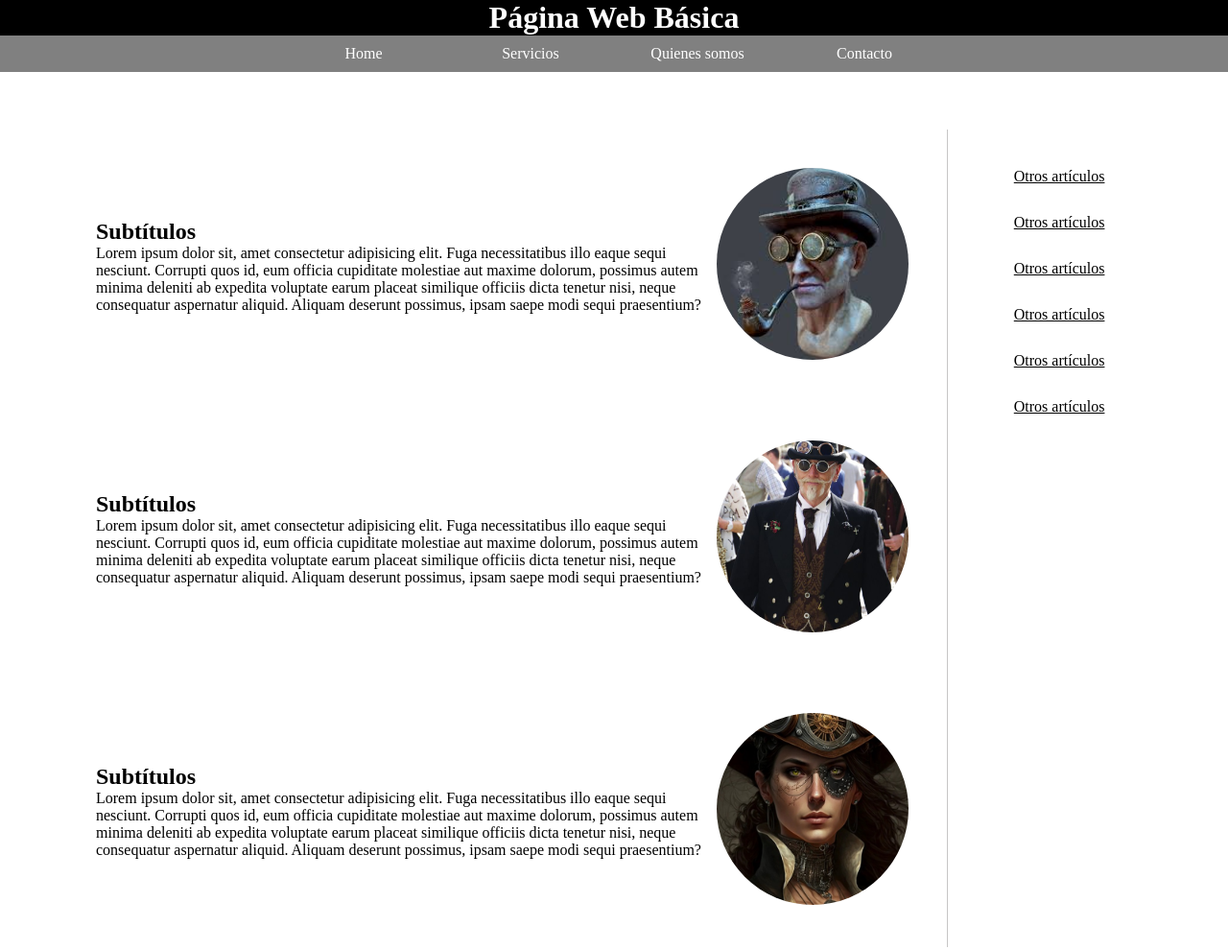
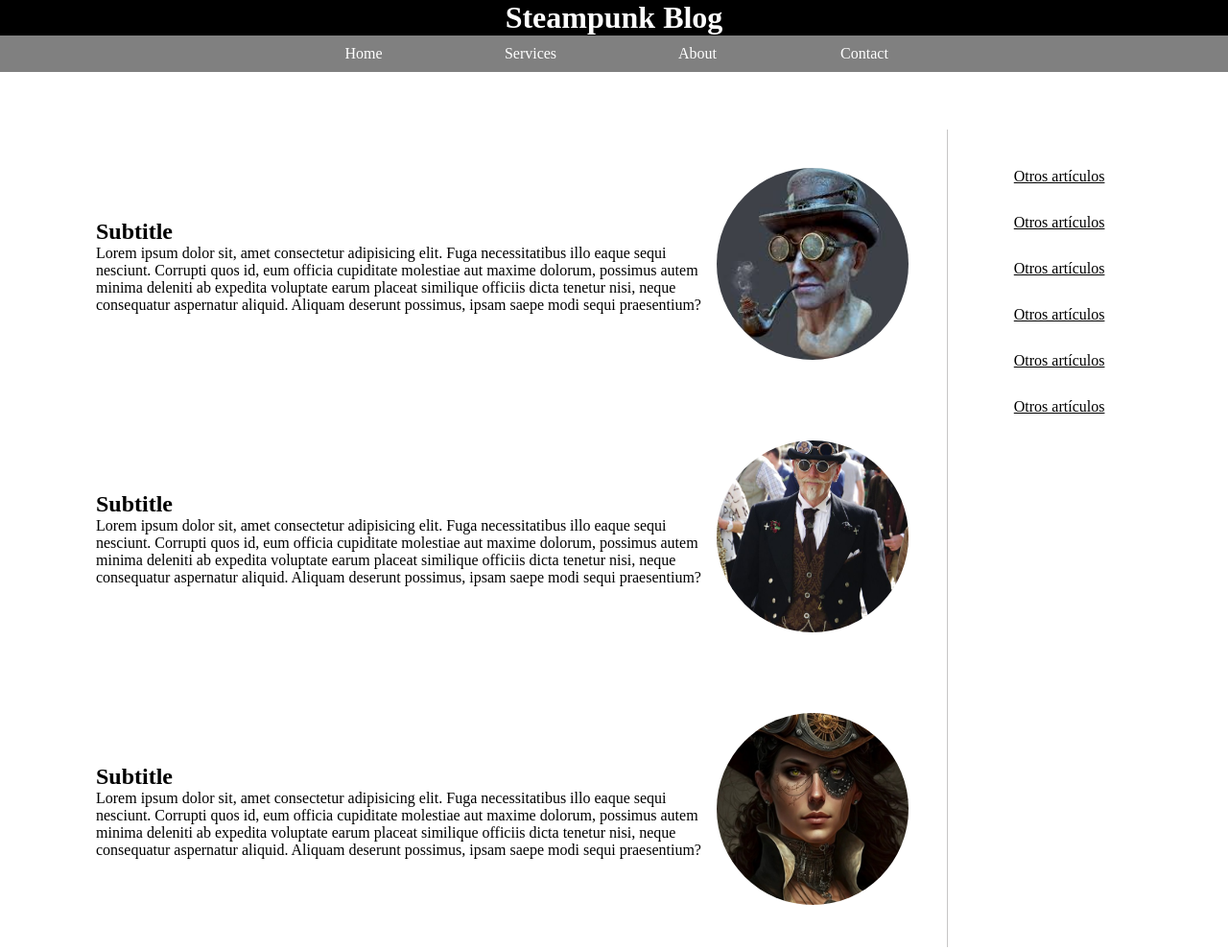
Before and after one commit to indatech/Steampunk-Blog, a plain HTML site: page index.html in a window 1280 px wide. Shown: the top 990 px of the page at 96% size. Drawn offline with Linux system fonts and the light colour scheme.

Commit message:
Update index.html
Cambio de títulos en la barra de navegación

```diff
--- a/index.html
+++ b/index.html
@@ -4,17 +4,17 @@
    <meta charset="UTF-8">
    <meta name="viewport" content="width=device-width, initial-scale=1.0">
    <link rel="stylesheet" href="./css/style.css">
-   <title>Página Web Básica</title>
+   <title>steampunk</title>
 </head>
 <body>
-   <h1>Página Web Básica</h1>
+   <h1>Steampunk Blog</h1>
 
    <nav>
       <ul>
          <li><a href="">Home</a></li>
-         <li><a href="">Servicios</a></li>
-         <li><a href="">Quienes somos</a></li>
-         <li><a href="">Contacto</a></li>
+         <li><a href="">Services</a></li>
+         <li><a href="">About</a></li>
+         <li><a href="">Contact</a></li>
       </ul>
    </nav>
 
@@ -22,21 +22,21 @@
       <div class="articulos">
          <div class="secciones">
             <div>
-               <h2>Subtítulos</h2>
+               <h2>Subtitle</h2>
                <p>Lorem ipsum dolor sit, amet consectetur adipisicing elit. Fuga necessitatibus illo eaque sequi nesciunt. Corrupti quos id, eum officia cupiditate molestiae aut maxime dolorum, possimus autem minima deleniti ab expedita voluptate earum placeat similique officiis dicta tenetur nisi, neque consequatur aspernatur aliquid. Aliquam deserunt possimus, ipsam saepe modi sequi praesentium?</p>
             </div>
             <div><img src="./img/steampunk.jpg" alt=""></div>
          </div>
          <div class="secciones">
             <div>
-               <h2>Subtítulos</h2>
+               <h2>Subtitle</h2>
                <p>Lorem ipsum dolor sit, amet consectetur adipisicing elit. Fuga necessitatibus illo eaque sequi nesciunt. Corrupti quos id, eum officia cupiditate molestiae aut maxime dolorum, possimus autem minima deleniti ab expedita voluptate earum placeat similique officiis dicta tenetur nisi, neque consequatur aspernatur aliquid. Aliquam deserunt possimus, ipsam saepe modi sequi praesentium?</p>
             </div>
             <div><img src="./img/steampunk2.jpg" alt=""></div>
          </div>
           <div class="secciones">
             <div>
-               <h2>Subtítulos</h2>
+               <h2>Subtitle</h2>
                <p>Lorem ipsum dolor sit, amet consectetur adipisicing elit. Fuga necessitatibus illo eaque sequi nesciunt. Corrupti quos id, eum officia cupiditate molestiae aut maxime dolorum, possimus autem minima deleniti ab expedita voluptate earum placeat similique officiis dicta tenetur nisi, neque consequatur aspernatur aliquid. Aliquam deserunt possimus, ipsam saepe modi sequi praesentium?</p>
             </div>
             <div><img src="./img/steampunk-lady.jpg" alt=""></div>
```
